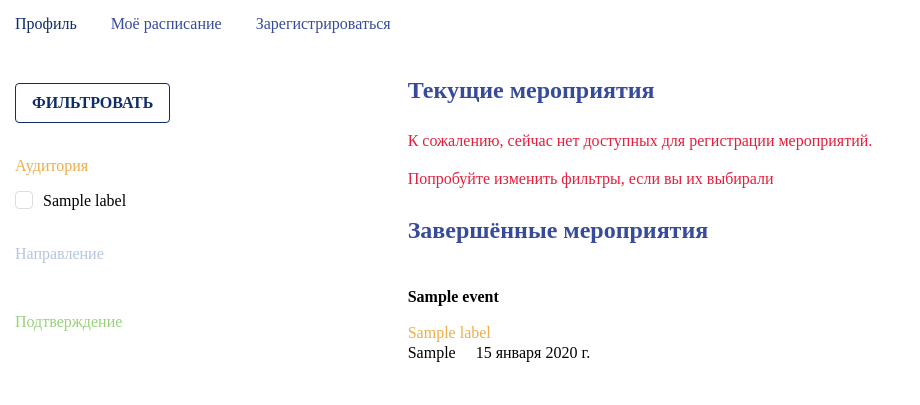
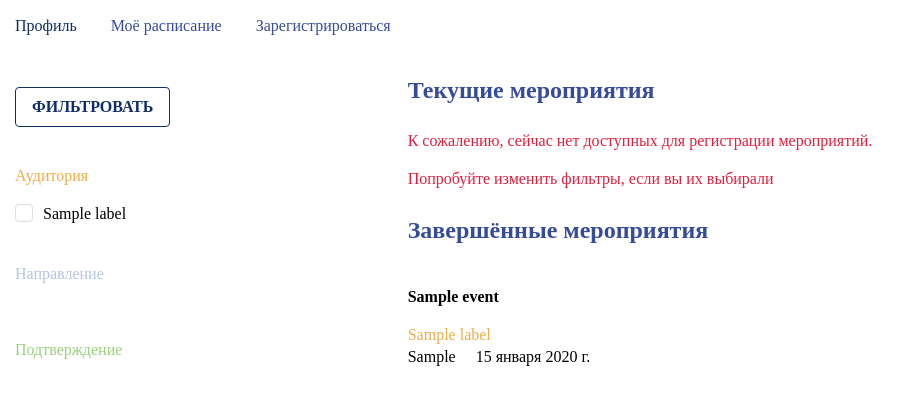
Before and after one commit to yualapshina/registration-system-coursework, a Django app: page /register/ in a window 1280 px wide. Shown: the top 405 px of the page, without its empty margins (0-920 px from the left). Run offline with Django 5.2, Linux system fonts and the light colour scheme; a user stored in the database is signed in; tables that the repository leaves empty hold one stand-in row (values such as "Sample post"); some web fonts are replaced.

Commit message:
#37 some frontend in personal account

```diff
--- a/regsys/static/regsys/style.css
+++ b/regsys/static/regsys/style.css
@@ -20,6 +20,11 @@
   margin-right: auto;
   display: block;
   border: none;
+  font-family: 'HSE Sans';
+  font-style: normal;
+  font-weight: 400;
+  font-size: 16px;
+  line-height: 22px;
 }
 
 .navbar {
@@ -27,7 +32,14 @@
   top: 0;
   width: 100%;
   height: 50px;
-  background-color: white;
+  /*background-color: white;*/
+  font-family: 'HSE Sans';
+  font-style: normal;
+  font-weight: 400;
+  font-size: 16px;
+  line-height: 22px;
+  /*text-decoration: underline;*/
+  color: #000;
 }
 
 .filterbar {
@@ -37,6 +49,11 @@
   width: 250px;
   padding: 15px;
   background-color: white;
+  font-family: 'HSE Sans';
+  font-style: normal;
+  font-weight: 400;
+  font-size: 16px;
+  line-height: 22px;
 }
 
 a:link, a:visited {
@@ -55,6 +72,11 @@ a:hover, a:active {
   position: fixed;
   bottom: 10px;
   width: 500px;
+  font-family: 'HSE Sans';
+  font-style: normal;
+  font-weight: 400;
+  font-size: 16px;
+  line-height: 22px;
 }
 
 .message_error {
@@ -161,18 +183,6 @@ legend label::after {
     url('./fonts/HSESans-Italic.eot') format('eot');
 }
 
-/* Italic */
-@font-face {
-  font-family: 'HSE Sans';
-  font-style: italic;
-  font-weight: 400;
-  src: local('HSE Sans'),
-    url('./fonts/HSESans-Italic.woff2') format('woff2'),
-    url('./fonts/HSESans-Italic.woff') format('woff'),
-    url('./fonts/HSESans-Italic.otf') format('otf'),
-    url('./fonts/HSESans-Italic.eot') format('eot');
-}
-
 /* SemiBold */
 @font-face {
   font-family: 'HSE Sans';
@@ -231,6 +241,15 @@ legend label::after {
   font-weight: 400;
   font-size: 16px;
   line-height: 22px;
+}
+
+.text-body-underline {
+  font-family: 'HSE Sans';
+  font-style: normal;
+  font-weight: 400;
+  font-size: 16px;
+  line-height: 22px;
+  text-decoration-line: underline;
 }
 
 .text-button {
--- a/regsys/templates/regsys/register.html
+++ b/regsys/templates/regsys/register.html
@@ -84,9 +84,9 @@
 			{% endfor %}
 		<br><span class="text-body-regular">{{ event.place }}&emsp;</span>
 		{% if event.start_date != event.end_date %}
-			<span class="text-body-regular">{{ event.start_date }} - {{ event.end_date }}</span>
+			<span class="text-body-regular">{{ event.start_date }} - {{ event.end_date }}</span><br>
 			{% else %}
-			<span class="text-body-regular">{{ event.start_date }}</span>
+			<span class="text-body-regular">{{ event.start_date }}</span><br>
 		{% endif %}
 		{% endfor %}
 		{% else %}
```
